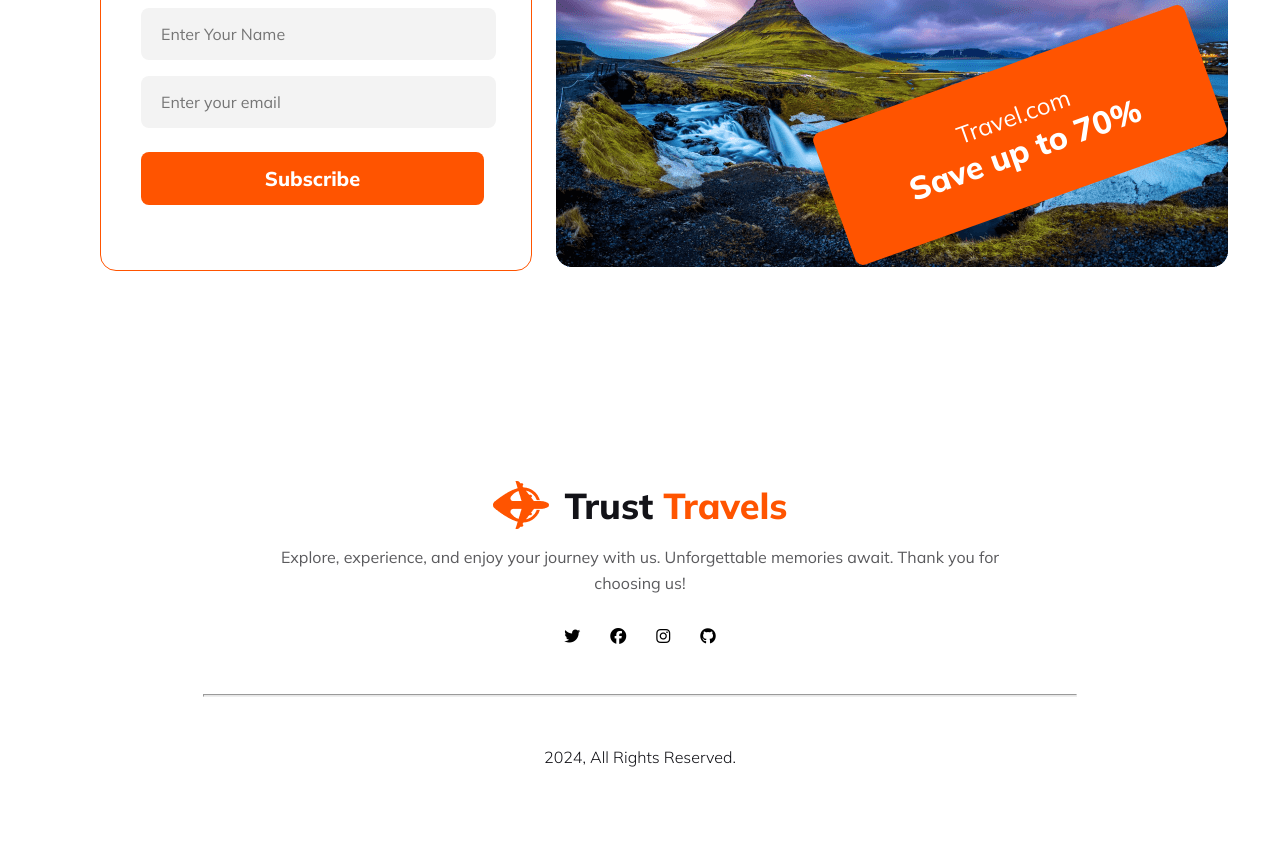
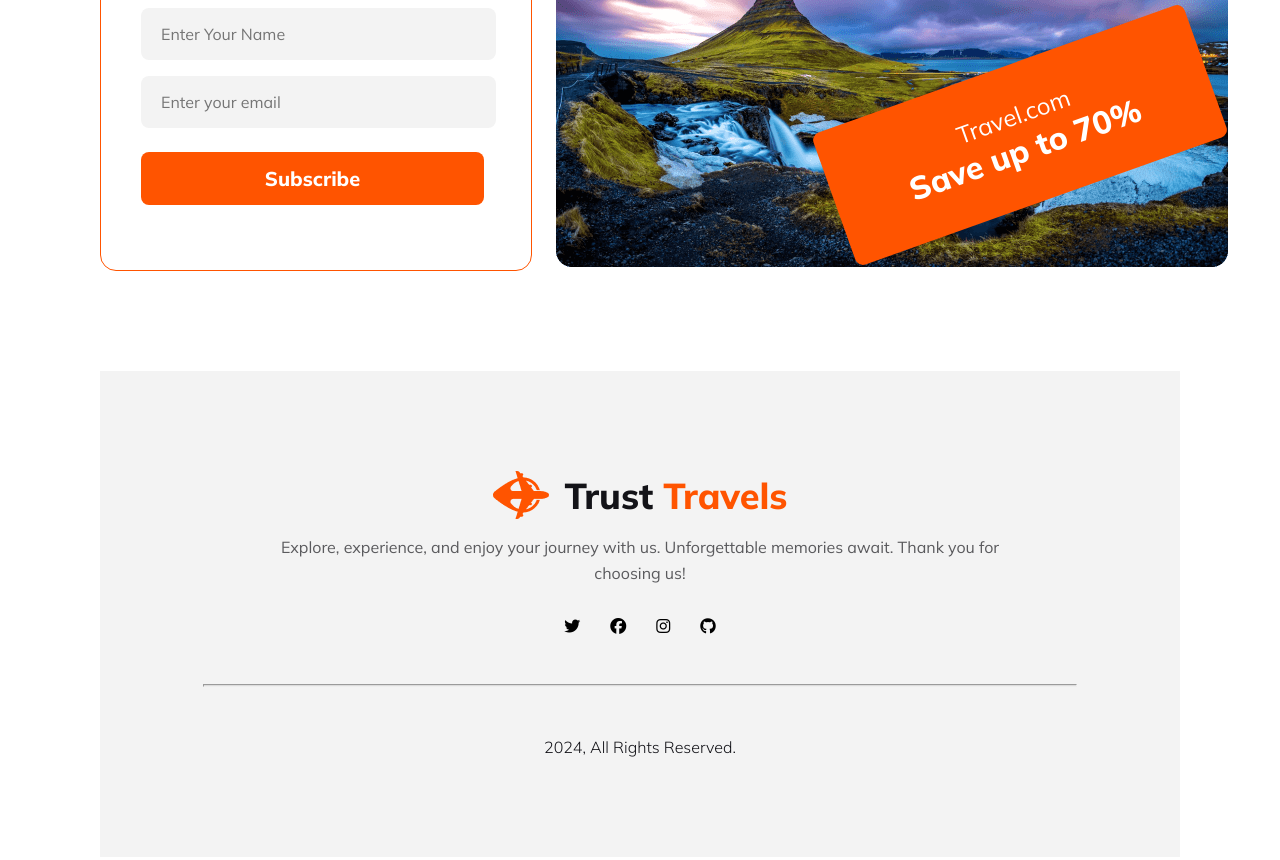
Before and after one commit to Mahbub049/Trust-Travels, a plain HTML site: page index.html in a window 1280 px wide. Shown: the part 6382-7242 px from the top of the page. Drawn offline with Linux system fonts and the light colour scheme.

Commit message:
footer color added

```diff
--- a/style.css
+++ b/style.css
@@ -4,7 +4,7 @@
     padding: 0px;
     font-family: 'Mulish', sans-serif;
 }
-body{
+header, main{
     max-width: 1440px;
     margin: 100px auto;
 }
@@ -474,10 +474,12 @@ body{
 /* Footer Section */
 .footer{
     text-align: center;
+    margin: 0px 0px;
+    padding-top: 100px;
+    background: rgba(19, 19, 24, 0.05);
 }
 .footer-website{
     justify-content: center;
-    margin-top: 210px;
     margin-bottom: 15px;
 }
 .footer-para{
@@ -512,6 +514,7 @@ body{
     color: #131318;
     font-size: 1rem;
     font-weight: 300;
+    padding-bottom: 100px;
 }
 
 
```
